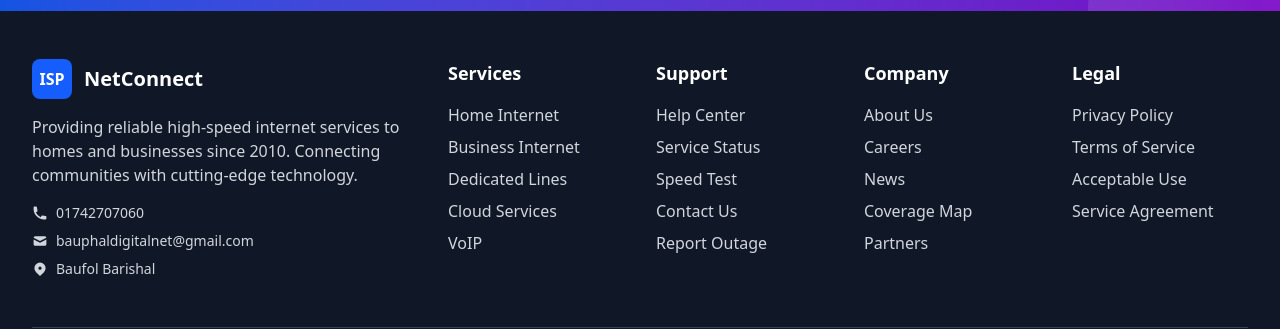
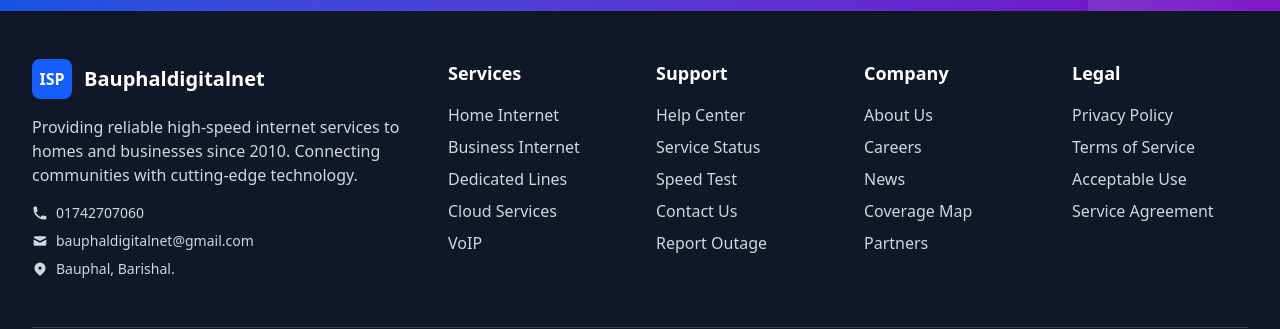
Before and after one commit to Kamiaaa/bauphaldigitalnet, a Next.js app: page / in a window 1280 px wide. Shown: the part 2084-2413 px from the top of the page. Built offline with nearby package versions, Linux system fonts and the light colour scheme.

Commit message:
Footer address updated

```diff
--- a/app/components/Footer.tsx
+++ b/app/components/Footer.tsx
@@ -60,7 +60,7 @@ const Footer: React.FC = () => {
   const contactInfo = {
     phone: '01742707060',
     email: 'bauphaldigitalnet@gmail.com',
-    address: 'Baufol Barishal',
+    address: 'Bauphal, Barishal.',
   };
 
   return (
@@ -74,7 +74,7 @@ const Footer: React.FC = () => {
               <div className="w-10 h-10 bg-blue-600 rounded-lg flex items-center justify-center mr-3">
                 <span className="font-bold text-white">ISP</span>
               </div>
-              <span className="text-xl font-bold">NetConnect</span>
+              <span className="text-xl font-bold">Bauphaldigitalnet</span>
             </div>
             <p className="text-gray-300 mb-4 max-w-md">
               Providing reliable high-speed internet services to homes and businesses since 2010.
```
